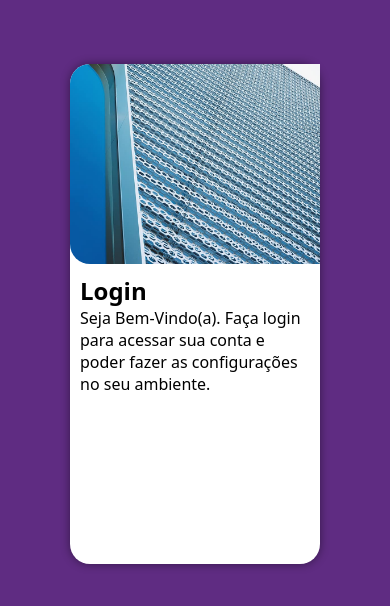
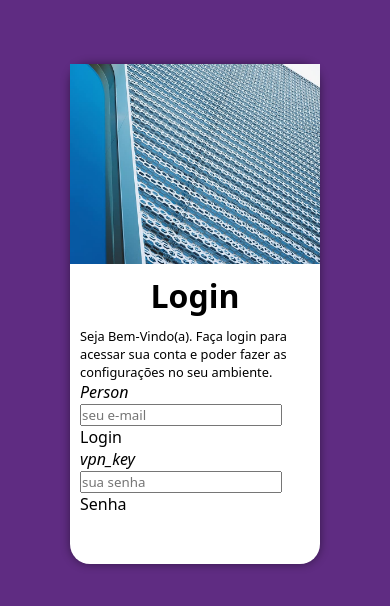
Before and after one commit to EnzoTakaki/projeto-login, a plain HTML site: page index.html in a window 390 px wide. Shown: the part 108-714 px from the top of the page. Drawn offline with nearby package versions, Linux system fonts and the light colour scheme.

Commit message:
alteração em media queries

```diff
--- a/estilos/media-query.css
+++ b/estilos/media-query.css
@@ -40,13 +40,13 @@ Desktop: 992px até 1200px
     }
 
     section#login > div#imagem {
-        float: left;
+        float: right;
         width: 50%;
         height: 100%;
     }
 
     section#login > div#fomulario {
-        float: right;
+        float: left;
         width: 50%;
     }
 }
--- a/estilos/style.css
+++ b/estilos/style.css
@@ -47,10 +47,22 @@ section#login > div#imagem {
     background-size: cover;
     background-position: left bottom;
     height: 200px;
-    border-radius: 20px 0px 0px 20px;
 }
 
 section#login > div#formulario {
     display: block;
     padding: 10px;
 }
+
+div#formulario > h1 {
+    text-align: center;
+    margin-bottom: 10px;
+}
+
+div#formulario > h1 {
+    font-size: 2em;
+}
+
+div#formulario > p {
+    font-size: 0.8em;
+}
--- a/index.html
+++ b/index.html
@@ -6,6 +6,8 @@
     <title>Login</title>
     <link rel="stylesheet" href="estilos/style.css">
     <link rel="stylesheet" href="estilos/media-query.css">
+    <link rel="stylesheet" href="https://fonts.googleapis.com/css2?family=Material+Symbols+Outlined:opsz,wght,FILL,GRAD@20..48,100..700,0..1,-50..200&icon_names=person" />
+    <link rel="stylesheet" href="https://fonts.googleapis.com/css2?family=Material+Symbols+Outlined:opsz,wght,FILL,GRAD@20..48,100..700,0..1,-50..200&icon_names=vpn_key" />
 </head>
 <body>
     <main>
@@ -17,7 +19,16 @@
                 <h1>Login</h1>
                 <p>Seja Bem-Vindo(a). Faça login para acessar sua conta e poder fazer as configurações no seu ambiente. </p>
                 <form action="login.php" method="post">
-
+                    <div class="campo">
+                        <i class="material-icons">Person</i>
+                        <input type="email" name="login" id="ilogin" placeholder="seu e-mail">
+                        <label for="email"> Login</label>
+                    </div>
+                    <div class="campo">
+                        <i class="material-icons">vpn_key</i>
+                        <input type="password" name="Senha" id="isenha" placeholder="sua senha">
+                        <label for="isenha">Senha</label>
+                    </div>
                 </form>
             </div>
         </section>
```
